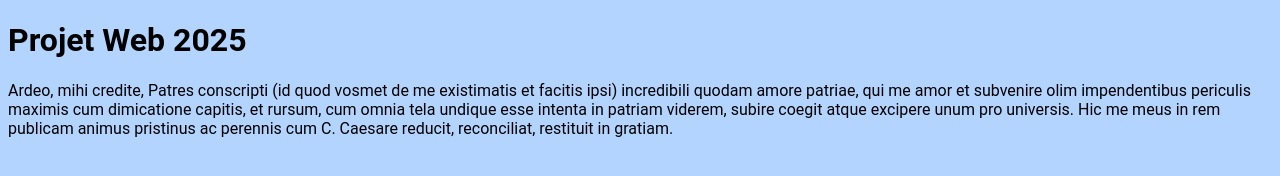
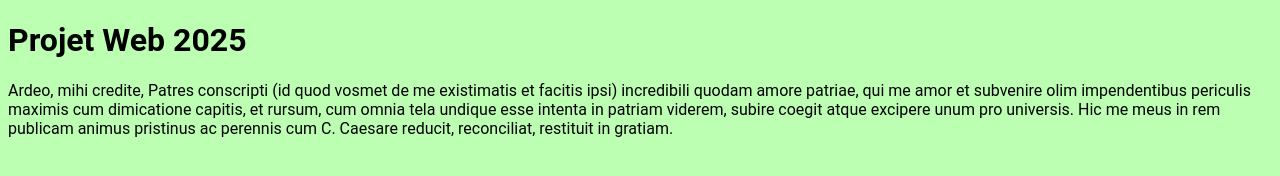
Before and after one commit to Osmanistos/EGL_2425_RENDU, a plain HTML site: page index.html in a window 1280 px wide. Drawn offline with Linux system fonts and the light colour scheme.

Commit message:
modification de la couleur de fond

```diff
--- a/css/style.css
+++ b/css/style.css
@@ -1,7 +1,7 @@
 @import url('https://fonts.googleapis.com/css2?family=Open+Sans:wght@400;700&family=Merriweather:wght@400;700&display=swap');
 
 body {
-    background-color: rgb(179, 212, 255);
+    background-color: rgb(188, 255, 179);
     font-family: 'Roboto', sans-serif;
     /* font-family: 'Lora', serif; */
 }
```
